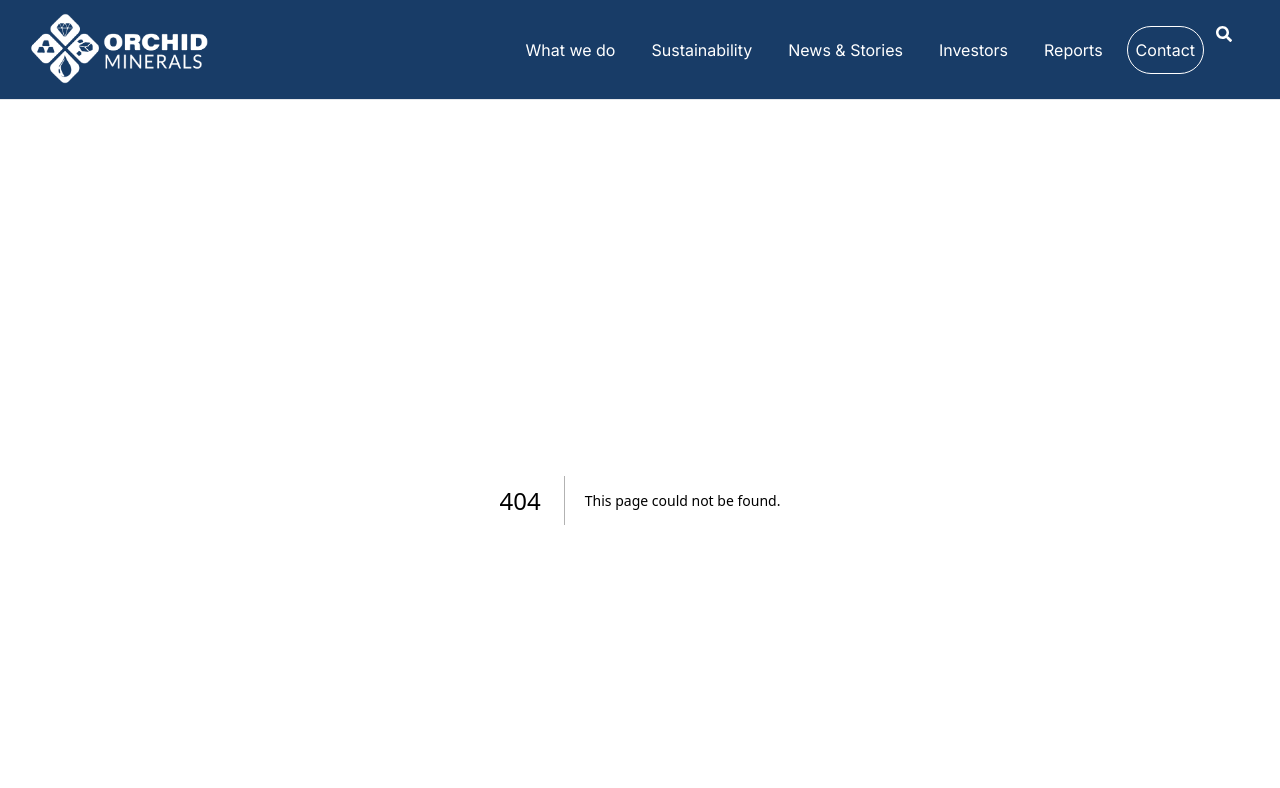
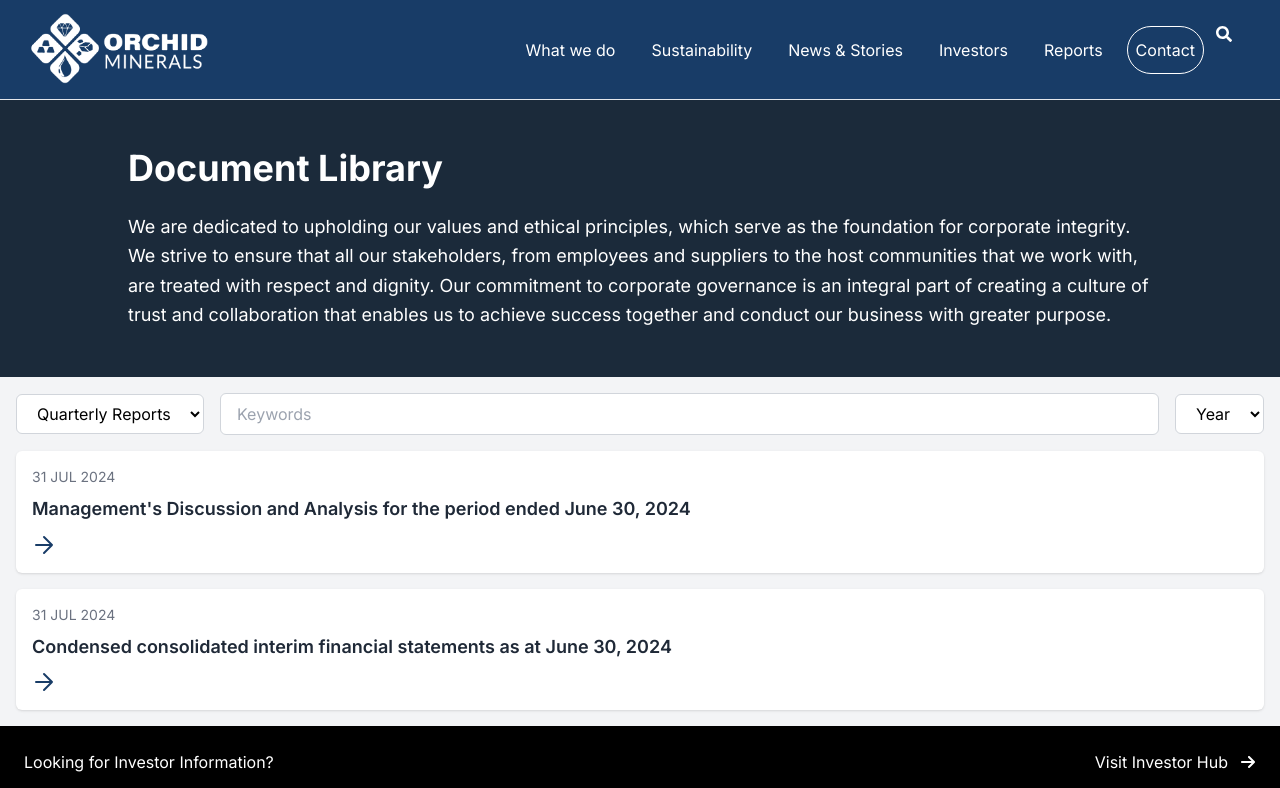
Before and after one commit to Alaaja8899/Orchid-minerals, a Next.js app: page /document-libariry in a window 1280 px wide. Before the commit this address had no page. Shown: the top 788 px of the page. Built offline with nearby package versions, Linux system fonts and the light colour scheme.

Commit message:
almost done

```diff
--- /dev/null
+++ b/app/contact/page.js
@@ -0,0 +1,12 @@
+import ContactSection from '@/components/ContactSection'
+import React from 'react'
+
+function page() {
+  return (
+    <div>
+        <ContactSection/>
+    </div>
+  )
+}
+
+export default page
--- /dev/null
+++ b/app/document-libariry/page.js
@@ -0,0 +1,14 @@
+import DocumentLibrary from '@/components/dcoumnetsPage/DocumentLibrary'
+import QuarterlyReports from '@/components/dcoumnetsPage/QuarterlyReports'
+import React from 'react'
+
+function page() {
+  return (
+    <div>
+        <DocumentLibrary/>
+        <QuarterlyReports/>
+    </div>
+  )
+}
+
+export default page
--- /dev/null
+++ b/components/ContactSection.js
@@ -0,0 +1,38 @@
+import React from 'react';
+
+const ContactSection = () => {
+  return (
+    <div className="bg-gray-900 text-white p-8">
+      {/* Contact Header */}
+      <div className="relative bg-mainColor text-4xl font-bold p-6">
+        <div className="absolute inset-0 bg-mainColor transform skew-x-12" />
+        <h2 className="relative z-10">Contact</h2>
+      </div>
+
+      {/* Office Locations */}
+      <div className="mt-8">
+        <h3 className="text-3xl font-bold mb-6">Our Offices:</h3>
+        <div className="flex justify-between">
+          {/* Vancouver Office */}
+          <div className="space-y-2">
+            <h4 className="text-2xl font-semibold">Vancouver</h4>
+            <p>606-999 Canada Place<br />Vancouver, BC<br />Canada V6C3E1</p>
+            <p>Phone: +1-604-688-6630</p>
+            <p>Fax: +1-604-682-2060</p>
+            <div className="h-1 bg-mainColor w-16 mt-2"></div>
+          </div>
+          {/* South Africa Office */}
+          <div className="space-y-2">
+            <h4 className="text-2xl font-semibold">South Africa</h4>
+            <p>82 Maude Street,<br />Second Floor Sandton,<br />South Africa, 2146</p>
+            <p>Phone: +27-11-088-4300</p>
+            <p>Fax: +27-86-675-1836</p>
+            <div className="h-1 bg-mainColor w-16 mt-2"></div>
+          </div>
+        </div>
+      </div>
+    </div>
+  );
+};
+
+export default ContactSection;
--- a/components/Header.js
+++ b/components/Header.js
@@ -54,7 +54,7 @@ function Header() {
 
                         <li onClick={() => setOpen(!open)}
                             className={`md:w-fit w-full ${open && 'border-b border-t'} rounded flex gap-2 items-center p-3 hover:border-b hover:border-white hover:text-gray-300`}>
-                            <Link href={'/'}>
+                            <Link href={'/document-libariry'}>
                                 Reports
                             </Link>
                             {open && <FaArrowRight />}
@@ -62,7 +62,7 @@ function Header() {
 
                         <li onClick={() => setOpen(!open)}
                             className='border border-white rounded-full px-2 py-1 md:w-fit w-1/2 flex items-center justify-center text-center p-3'>
-                            <Link href={'/'}>
+                            <Link href={'/contact'}>
                                 Contact
                             </Link>
                         </li>
--- /dev/null
+++ b/components/dcoumnetsPage/DocumentLibrary.js
@@ -0,0 +1,20 @@
+import React from "react";
+
+const DocumentLibrary = () => {
+  return (
+    <div className="relative bg-[#1B2A3A] py-12 px-8">
+      <div className="absolute inset-0 bg-[#1B2A3A] h-full clip-path-custom"></div>
+      <div className="relative z-10 max-w-5xl mx-auto">
+        <h2 className="text-white text-4xl font-bold mb-6">Document Library</h2>
+        <p className="text-white text-lg leading-relaxed">
+          We are dedicated to upholding our values and ethical principles, which serve as the foundation for corporate integrity.
+          We strive to ensure that all our stakeholders, from employees and suppliers to the host communities that we work with,
+          are treated with respect and dignity. Our commitment to corporate governance is an integral part of creating a culture
+          of trust and collaboration that enables us to achieve success together and conduct our business with greater purpose.
+        </p>
+      </div>
+    </div>
+  );
+};
+
+export default DocumentLibrary;
--- /dev/null
+++ b/components/dcoumnetsPage/QuarterlyReports.js
@@ -0,0 +1,75 @@
+import React from 'react';
+
+const QuarterlyReports = () => {
+  return (
+    <div className="p-4 w-full mx-auto bg-gray-100">
+      <div className="flex items-center mb-4 flex-wrap  justify-center">
+        <select className="bg-white border border-gray-300 rounded-md px-4 py-2 mr-4">
+          <option>Quarterly Reports</option>
+          {/* Add more options if needed */}
+        </select>
+        <input
+          type="text"
+          placeholder="Keywords"
+          className="flex-grow border border-gray-300 rounded-md px-4 py-2"
+        />
+        <select className="bg-white border border-gray-300 rounded-md px-4 py-2 ml-4">
+          <option>Year</option>
+          {/* Add more options if needed */}
+        </select>
+      </div>
+      <div className="space-y-4">
+        <div className="bg-white p-4 rounded-md shadow">
+          <div className="text-gray-500 text-sm mb-2">31 JUL 2024</div>
+          <div className="text-lg font-semibold text-gray-800">
+            Management's Discussion and Analysis for the period ended June 30, 2024
+          </div>
+          <div className="text-mainColor mt-2">
+            <button>
+              <svg
+                xmlns="http://www.w3.org/2000/svg"
+                fill="none"
+                viewBox="0 0 24 24"
+                strokeWidth="2"
+                stroke="currentColor"
+                className="w-6 h-6 inline-block"
+              >
+                <path
+                  strokeLinecap="round"
+                  strokeLinejoin="round"
+                  d="M4 12h16M12 4l8 8-8 8"
+                />
+              </svg>
+            </button>
+          </div>
+        </div>
+        <div className="bg-white p-4 rounded-md shadow">
+          <div className="text-gray-500 text-sm mb-2">31 JUL 2024</div>
+          <div className="text-lg font-semibold text-gray-800">
+            Condensed consolidated interim financial statements as at June 30, 2024
+          </div>
+          <div className="text-mainColor mt-2">
+            <button>
+              <svg
+                xmlns="http://www.w3.org/2000/svg"
+                fill="none"
+                viewBox="0 0 24 24"
+                strokeWidth="2"
+                stroke="currentColor"
+                className="w-6 h-6 inline-block"
+              >
+                <path
+                  strokeLinecap="round"
+                  strokeLinejoin="round"
+                  d="M4 12h16M12 4l8 8-8 8"
+                />
+              </svg>
+            </button>
+          </div>
+        </div>
+      </div>
+    </div>
+  );
+};
+
+export default QuarterlyReports;
```
Also changed, not shown: 1 other file (tests, documents, lock files or other folders).
